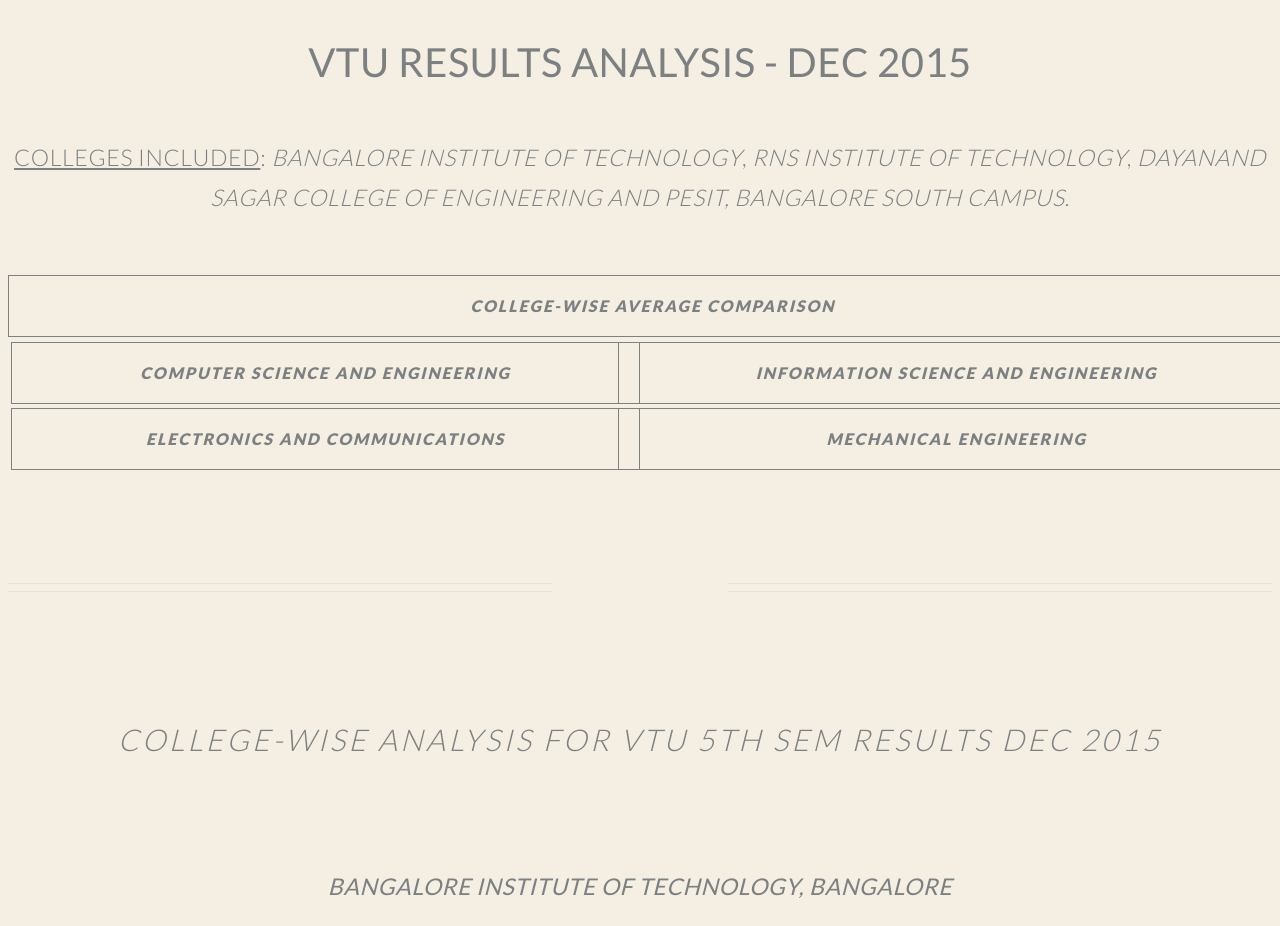
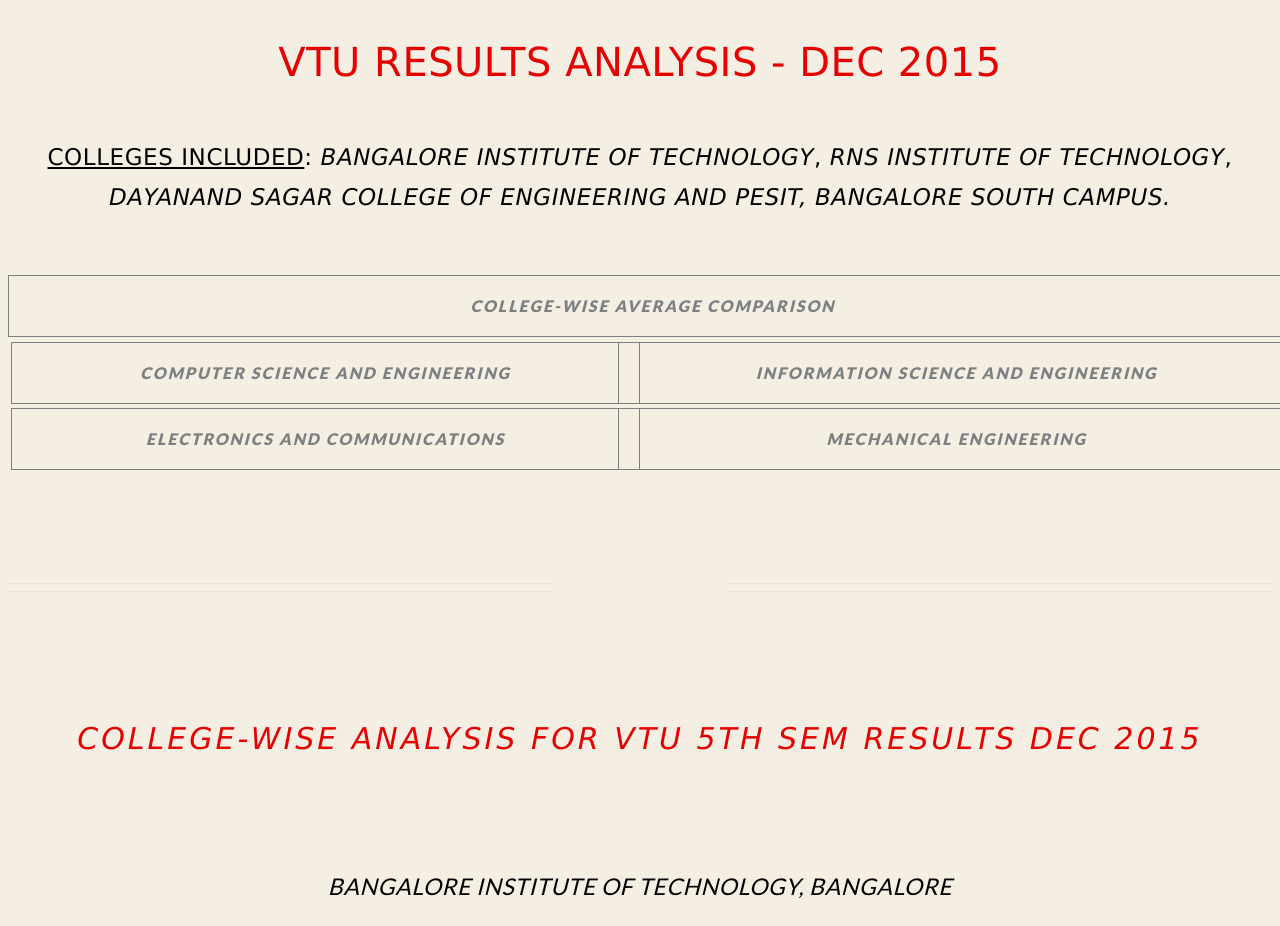
Before and after one commit to shreeshasuresh/VTU-Results-Analysis, a plain HTML site: page index.html in a window 1280 px wide. Shown: the top 926 px of the page. Drawn offline with Linux system fonts and the light colour scheme; a script that the page names is missing.

Commit message:
Updated style.css file for 5th sem result analysis

```diff
--- a/css/style.css
+++ b/css/style.css
@@ -5,6 +5,23 @@
 
 	body, #skel-layers-wrapper {
 		background: rgba(165,120,25,0.12); /* #f3f6fa */
+	}
+
+	.page-header {
+		color: #e60000;
+		font-family: verdana;
+	}
+	.description {
+		color:#000;
+		font-family: verdana;
+	}
+
+	.hcolor {
+		color:#000;
+	}
+	credits {
+		font-size:32;
+		font-family: 'Lato', sans-serif;
 	}
 
 	body.is-loading * {
```
